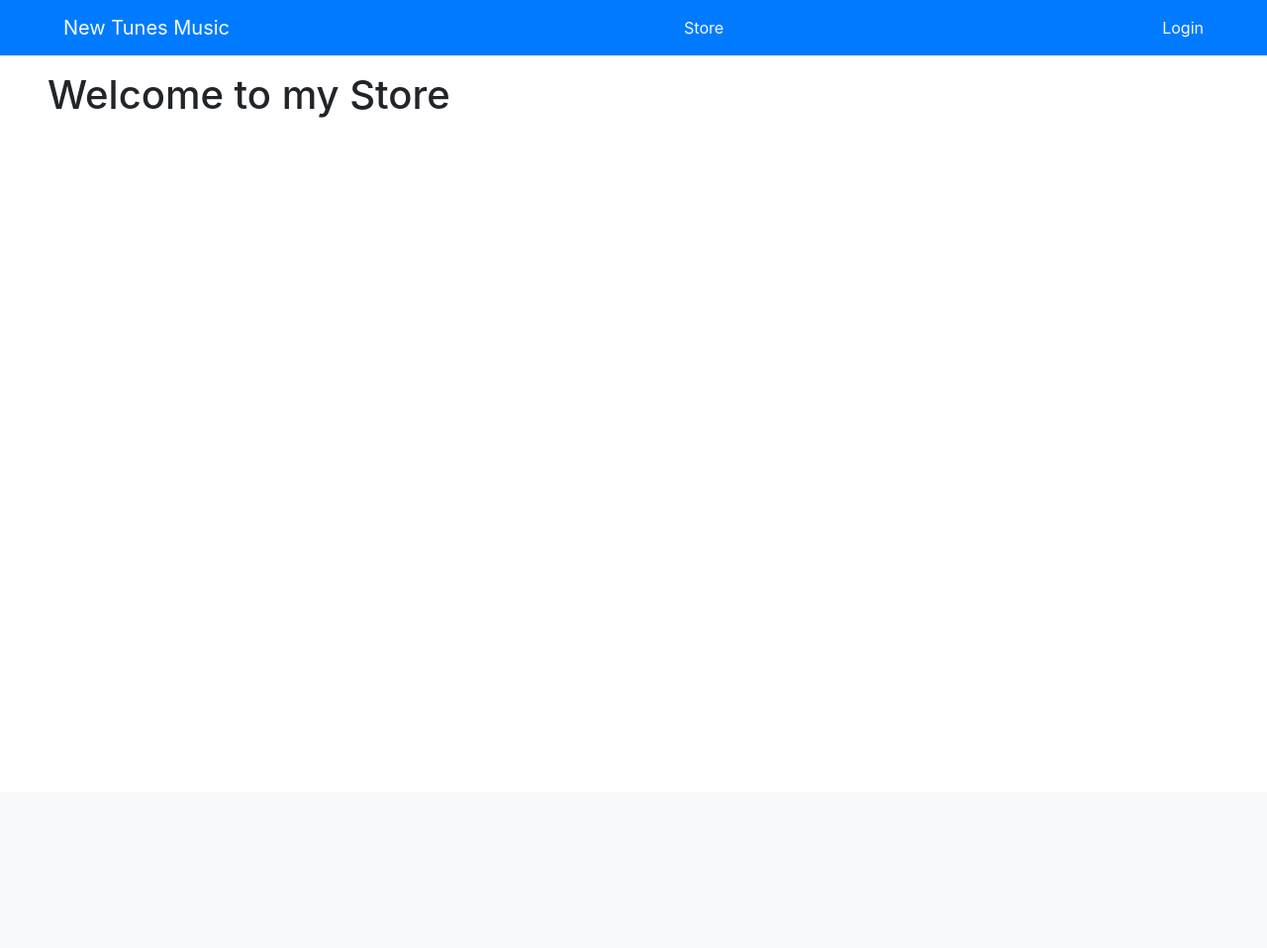
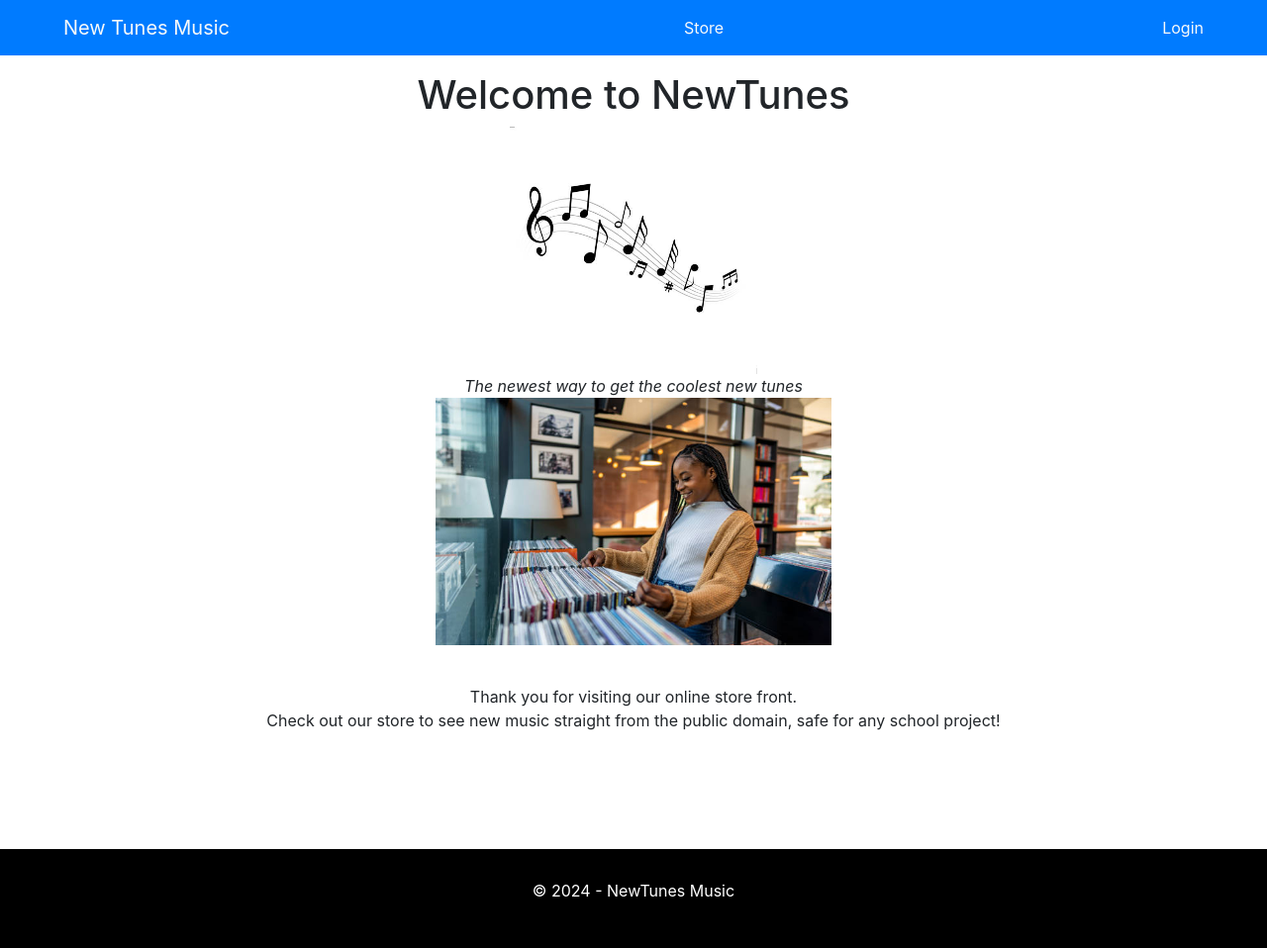
Before and after one commit to ianjones834/ecommerce-programming-project, a PHP site: page / in a window 1280 px wide. Shown: the whole page at 99% size. Before the commit the page ends 119 px from the top, so only its background shows below. Run offline with PHP 8.4, Linux system fonts and the light colour scheme; some libraries are stand-ins or nearby versions.

Commit message:
updated main store page

```diff
--- a/index.php
+++ b/index.php
@@ -18,8 +18,12 @@
 <body>
   <?php include('views/components/navbar.php') ?>
 
-  <div id="main-body" class="mx-5">
+  <div id="main-body" class="mx-5 mb-3" style="height: max-content;">
     <?php include("views/main.php") ?>
+  </div>
+
+  <div style="background-color: black; width:100%; height: 100px; text-align:center;">
+      <p style="color: white; position:relative; top:30%">&copy 2024 - NewTunes Music</p>
   </div>
 </body>
 
--- a/views/main.php
+++ b/views/main.php
@@ -1 +1,24 @@
-<h1>Welcome to my Store</h1>
+<div style="text-align: center; height:770px">
+
+<h1>Welcome to NewTunes</h1>
+<div>
+  <img src="../images/music-logo.jpg" height="250px" width="250px"/>
+</div>
+
+
+<i class='mb-3'>The newest way to get the coolest new tunes</i>
+<br />
+
+<div class='mb-3'>
+  <img src="../images/store-image.jpg" height="250px" width="400px"/>
+</div>
+
+<br />
+
+Thank you for visiting our online store front.
+
+<br />
+
+Check out our store to see new music straight from the public domain, safe
+for any school project!
+</div>
```
Also changed, not shown: images/flag.jpg (added), images/music-logo.jpg (added), images/store-image.jpg (added), 2 other files.
